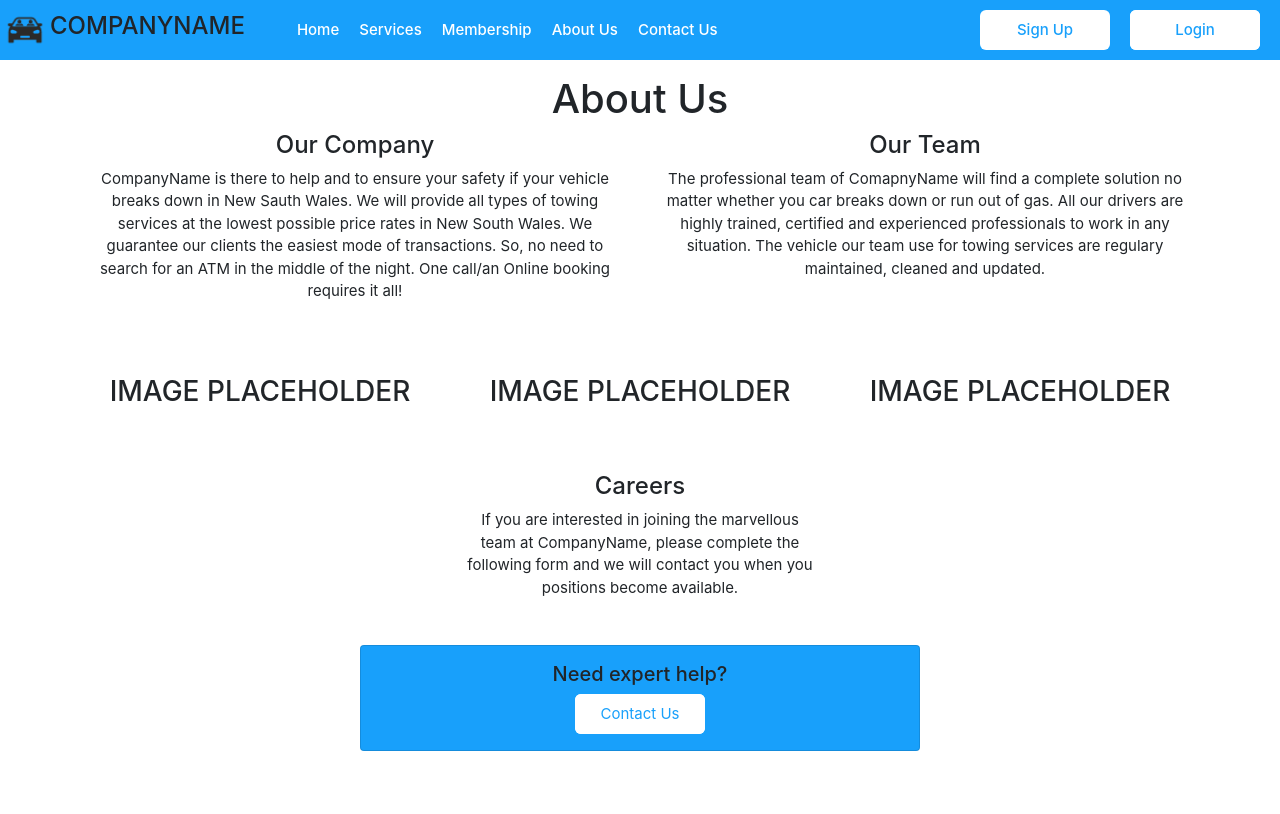
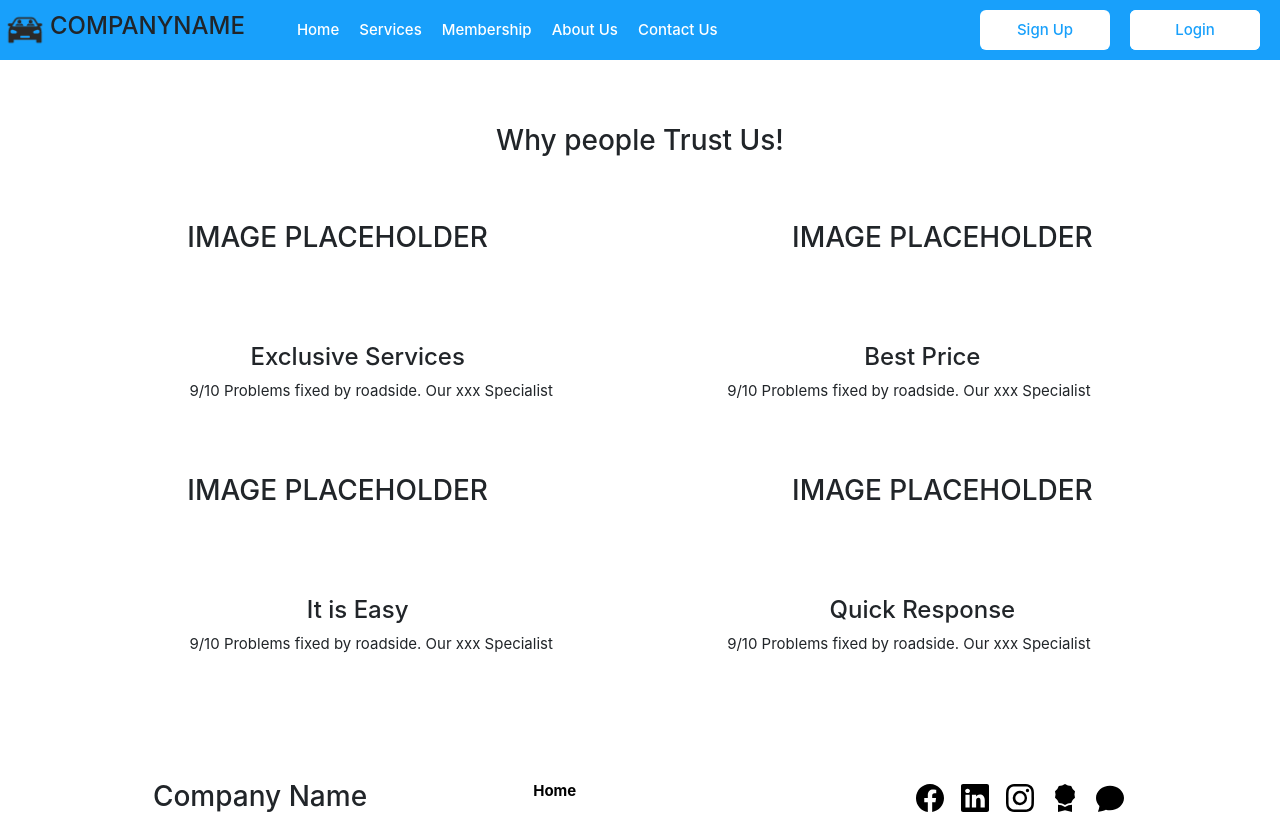
Before and after one commit to SeanOverton/CSIT314-Frontend, a React (Create React App) app: page / in a window 1280 px wide. Shown: the top 814 px of the page. Built offline with nearby package versions, Linux system fonts and the light colour scheme; no server answers.

Commit message:
LoFi design

```diff
--- a/src/pages/General/Home.tsx
+++ b/src/pages/General/Home.tsx
@@ -1,20 +1,82 @@
 import React from 'react';
 import About from './About';
 import Services from './Services';
+import { Container, Col, Row, Card } from 'react-bootstrap';
 
 const Home = () => {
     return (
         <>
-        {/* <main> */}
-            {/* <div>
+        <main>
+            <div style={{paddingTop: "1em", paddingBottom: "4em"}}>
+            <h3> Why people Trust Us! </h3>
+                <Container>
+                    <Row>
+                        <Col>
+                            <h3 style={{ paddingTop: "2em", paddingBottom: "2em", paddingLeft: "1em", paddingRight: "5em" }}>
+                                IMAGE PLACEHOLDER
+                            </h3>
+                        </Col>
+                        <Col>
+                            <h3 style={{ paddingTop: "2em", paddingBottom: "2em", paddingLeft: "5em", paddingRight: "1em"  }}>
+                                IMAGE PLACEHOLDER
+                            </h3>
+                        </Col>
+                    </Row>
+                    <Row>
+                        <Col>
+                        <h4 style={{ paddingTop: "1em", paddingLeft: "1em", paddingRight: "4em" }}>Exclusive Services</h4>
+                        </Col>
+                        <Col>
+                        <h4 style={{ paddingTop: "1em", paddingLeft: "4em", paddingRight: "1em" }}>Best Price</h4>
+                        </Col>
+                    </Row>
+                    <Row>
+                        <Col>
+                        <p style={{paddingLeft: "1em", paddingRight: "4em" }} >9/10 Problems fixed by roadside. Our xxx Specialist</p>
+                        </Col>
+                        <Col>
+                        <p style={{paddingLeft: "4em", paddingRight: "1em" }}>9/10 Problems fixed by roadside. Our xxx Specialist</p>
+                        </Col>
+                    </Row>
+                    <Row>
+                        <Col>
+                            <h3 style={{ paddingTop: "2em", paddingBottom: "2em", paddingLeft: "1em", paddingRight: "5em" }}>
+                                IMAGE PLACEHOLDER
+                            </h3>
+                        </Col>
+                        <Col>
+                            <h3 style={{ paddingTop: "2em", paddingBottom: "2em", paddingLeft: "5em", paddingRight: "1em"  }}>
+                                IMAGE PLACEHOLDER
+                            </h3>
+                        </Col>
+                    </Row>
+                    <Row>
+                        <Col>
+                        <h4 style={{ paddingTop: "1em", paddingLeft: "1em", paddingRight: "4em" }}>It is Easy</h4>
+                        </Col>
+                        <Col>
+                        <h4 style={{ paddingTop: "1em", paddingLeft: "4em", paddingRight: "1em" }}>Quick Response</h4>
+                        </Col>
+                    </Row>
+                    <Row>
+                        <Col>
+                        <p style={{paddingLeft: "1em", paddingRight: "4em" }} >9/10 Problems fixed by roadside. Our xxx Specialist</p>
+                        </Col>
+                        <Col>
+                        <p style={{paddingLeft: "4em", paddingRight: "1em" }}>9/10 Problems fixed by roadside. Our xxx Specialist</p>
+                        </Col>
+                    </Row>
+               </Container>
+            </div>
+           {/* <div>
                 <h1>Home page</h1>
                 <h3>(Whatever information we want to put on the home page.)</h3>
                 <h3>Average rating: [FROM DB]/5</h3>
                 <h3>Call outs in this month: [FROM DB]</h3>
-            </div> */}
-            <About/>
-            <Services/>
-        {/* </main> */}
+           </div>*/}
+            {/* <About/>*/}
+        {/* <Services/>*/}
+         </main>
         </>
     );
 };
```
